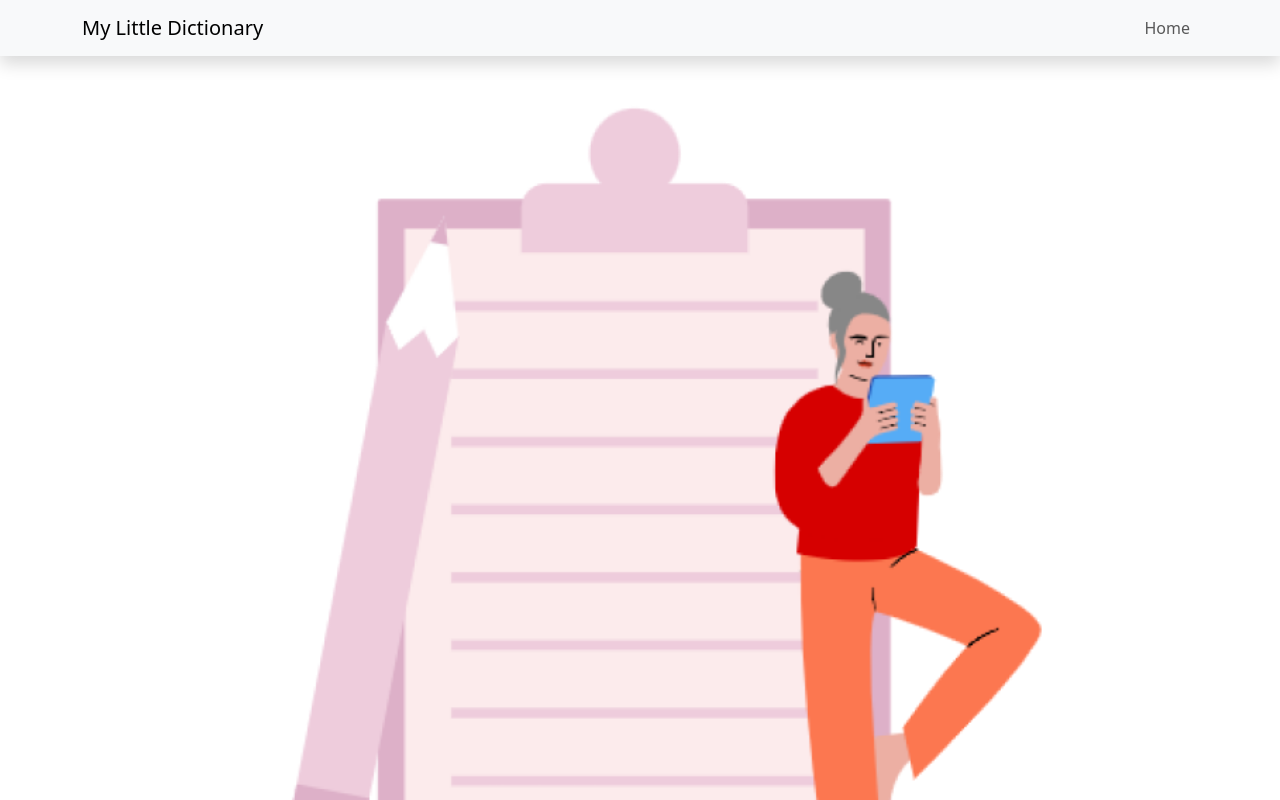
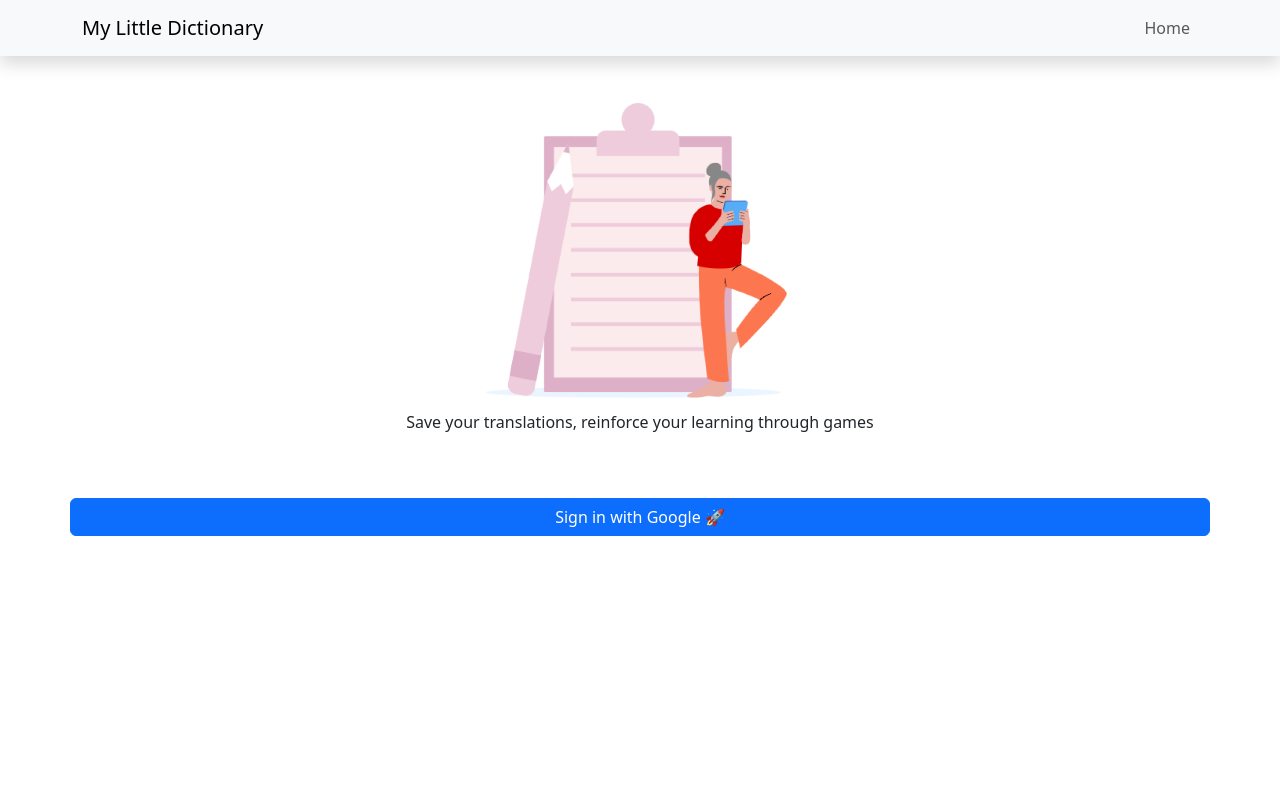
Before and after one commit to tinabhowal/my-little-dictionary, a React (Create React App) app: page / in a window 1280 px wide. Shown: the top 800 px of the page. Built offline with nearby package versions, Linux system fonts and the light colour scheme; no server answers; a web font is replaced by a local one.

Commit message:
updated login page

```diff
--- a/src/components/ImageSlider/ImageSlider.css
+++ b/src/components/ImageSlider/ImageSlider.css
@@ -1,32 +1,36 @@
-/*
 
-.image-container {
+
+
+
+ .image-container {
     position: relative;
     width: 100%;
-    height: 300px;
-    overflow: hidden;
+    height: auto;
+    /* overflow: hidden; */
     text-align: center;
+    /* padding-bottom: 10px;  */
+    display: flex;
+    flex-direction: column;
+    justify-content: center;
+}
+
+.image-container div{
+    transition: opacity 1s ease-in-out;
 }
 
 .image-container img {
-    position: absolute;
+    object-fit: contain;
     width: 100%;
-    height: 90%;
-    object-fit: contain;
-    top: 0;
-    left: 0;
+    height: 300px;
     transition: opacity 1s ease-in-out;
 }
 
 .image-container p {
-    position: absolute;
-    width: 100%;
-    top: 90%;
-    left: 0;
+    margin-top: 10px;
     transition: opacity 1s ease-in-out;
-    box-sizing: border-box;
     white-space: normal;
     word-wrap: break-word;
+    box-sizing: border-box;
 }
 
 .fade-image.fade-in {
@@ -42,53 +46,4 @@
         font-size: 0.8em;
         padding: 6px;
     }
-} */
-
-
-
-.image-container {
-    position: relative;
-    width: 100%;
-    height: auto; /* Adjust height based on content */
-    overflow: hidden;
-    text-align: center;
-    padding-bottom: 20px; /* Extra space for text */
 }
-
-.image-container img {
-    width: 100%;
-    height: auto;
-    object-fit: contain;
-    transition: opacity 1s ease-in-out;
-}
-
-.image-container p {
-    position: relative;
-    width: 100%;
-    margin-top: 10px; /* Space between image and text */
-    padding: 10px 20px;
-    box-sizing: border-box;
-    white-space: normal;
-    word-wrap: break-word;
-    font-size: 1em;
-    transition: opacity 1s ease-in-out;
-}
-
-.fade-image.fade-in {
-    opacity: 1;
-}
-
-.fade-image.fade-out {
-    opacity: 0;
-}
-
-@media (max-width: 480px) {
-    .image-container p {
-        font-size: 0.9em; /* Slightly reduce font size on small screens */
-        padding: 6px 10px;
-    }
-
-    .image-container {
-        padding-bottom: 10px; /* Adjust bottom padding for smaller screens */
-    }
-}
--- a/src/components/ImageSlider/ImageSlider.tsx
+++ b/src/components/ImageSlider/ImageSlider.tsx
@@ -35,16 +35,21 @@ return () => {
 
   return (
     <div className="image-container">
+        <div className={`fade-image ${fadeOut? 'fade-out' : 'fade-in'}`}>
         <img
+        className={`fade-image ${fadeOut? 'fade-out' : 'fade-in'}`}
         src={images[currentImage].img}
         alt='sliding content'
-        className={`fade-image ${fadeOut? 'fade-out' : 'fade-in'}`}
         />
+        </div>
+
+        <div className={`fade-image ${fadeOut? 'fade-out' : 'fade-in'}`}>
+        <p className={`fade-image ${fadeOut? 'fade-out' : 'fade-in'}`}>{images[currentImage].text}</p>
+        </div>
+    </div>
+  )
 
 
-        <p className={`fade-image ${fadeOut? 'fade-out' : 'fade-in'}`}>{images[currentImage].text}</p>
-    </div>
-  )
 }
 
 export default ImageSlider
```
